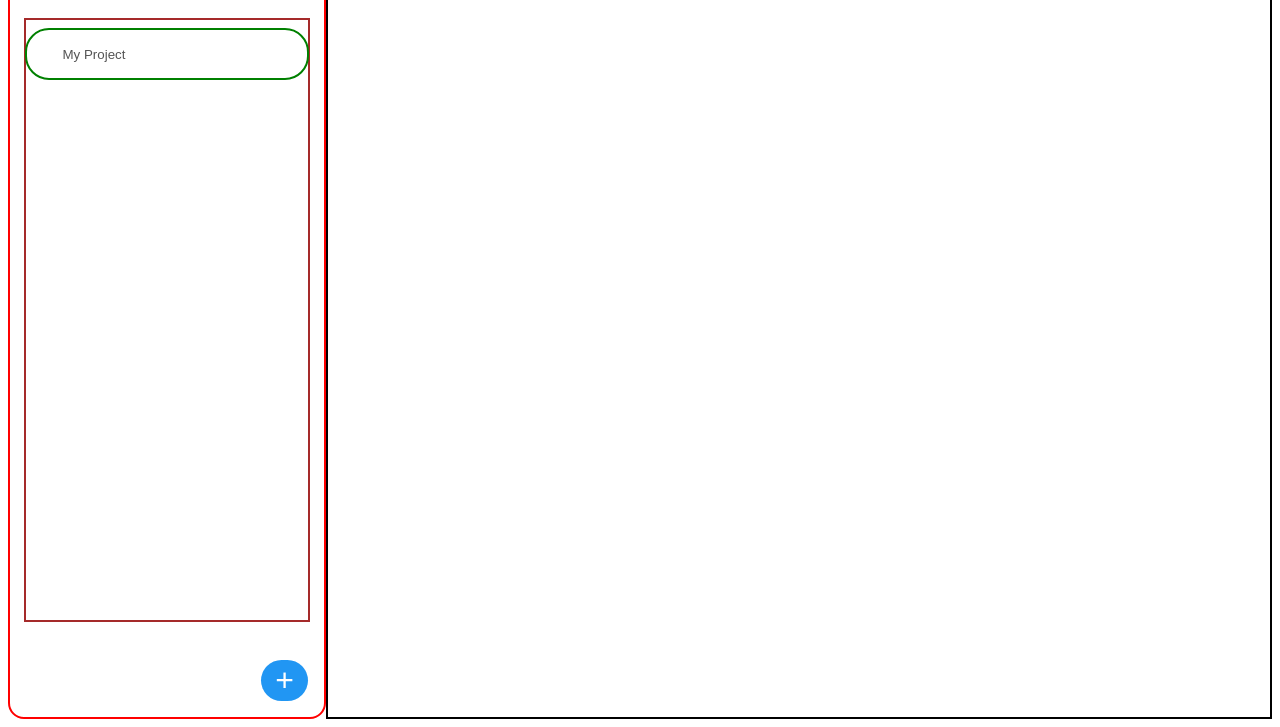
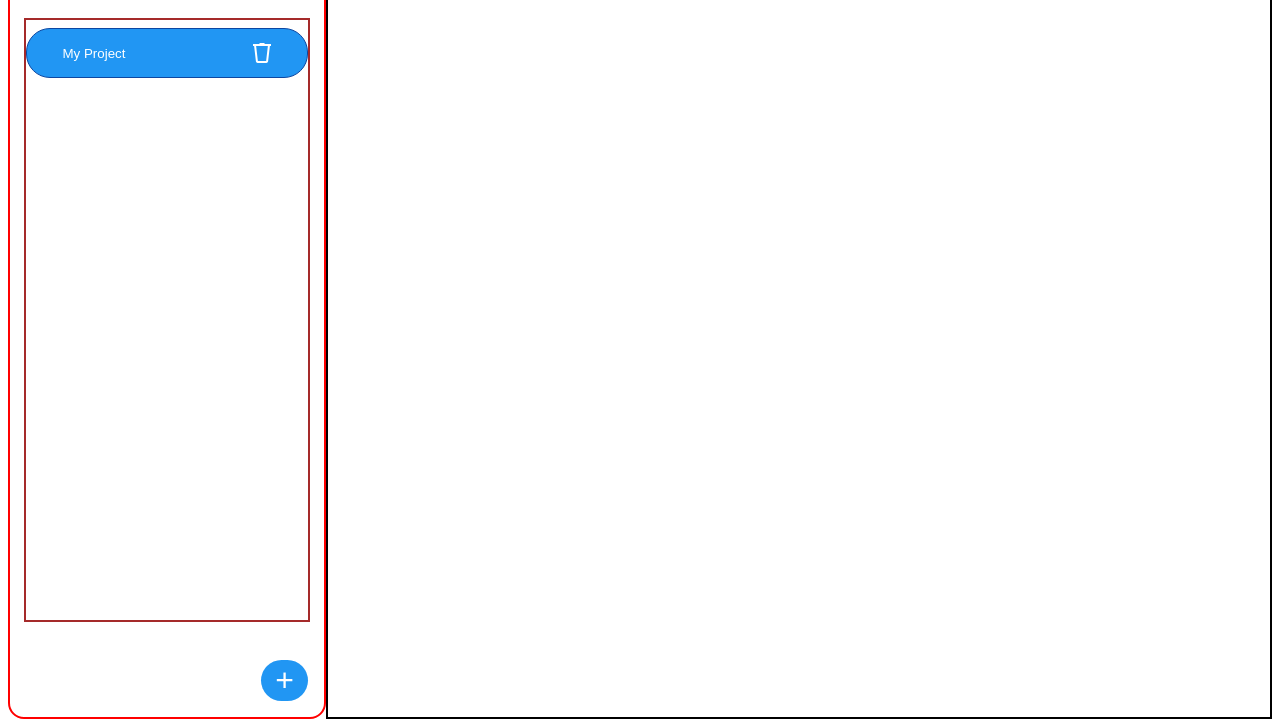
Before and after one commit to coding-cosmos/TODO, a website built with webpack: page src/index.html in a window 1280 px wide. Shown: the part 93-820 px from the top of the page. Built offline with nearby package versions, Linux system fonts and the light colour scheme.

Commit message:
Add colors

```diff
--- a/src/styles/projectview-styles.css
+++ b/src/styles/projectview-styles.css
@@ -1,5 +1,9 @@
+*{
+    --secondary-bg-clr:#2196f3;
+}
+
 .item{
-    border: 2px solid green;
+    border: 1px solid #0d47a1;
     height: 24px;
     width: 20vw;
     display: flex;
@@ -8,9 +12,17 @@
     border-radius: 24px;
     padding: 12px;
     justify-content: center;
+
+    background-color: var(--secondary-bg-clr);
 }
 
 .name{
-    background-color: white;
+    background-color: var(--secondary-bg-clr);
     border: none;
+    color: white;
+    outline: none;
+    font: bolder;
 }
+.name::placeholder{
+    color: #bbdefb;
+}
```
